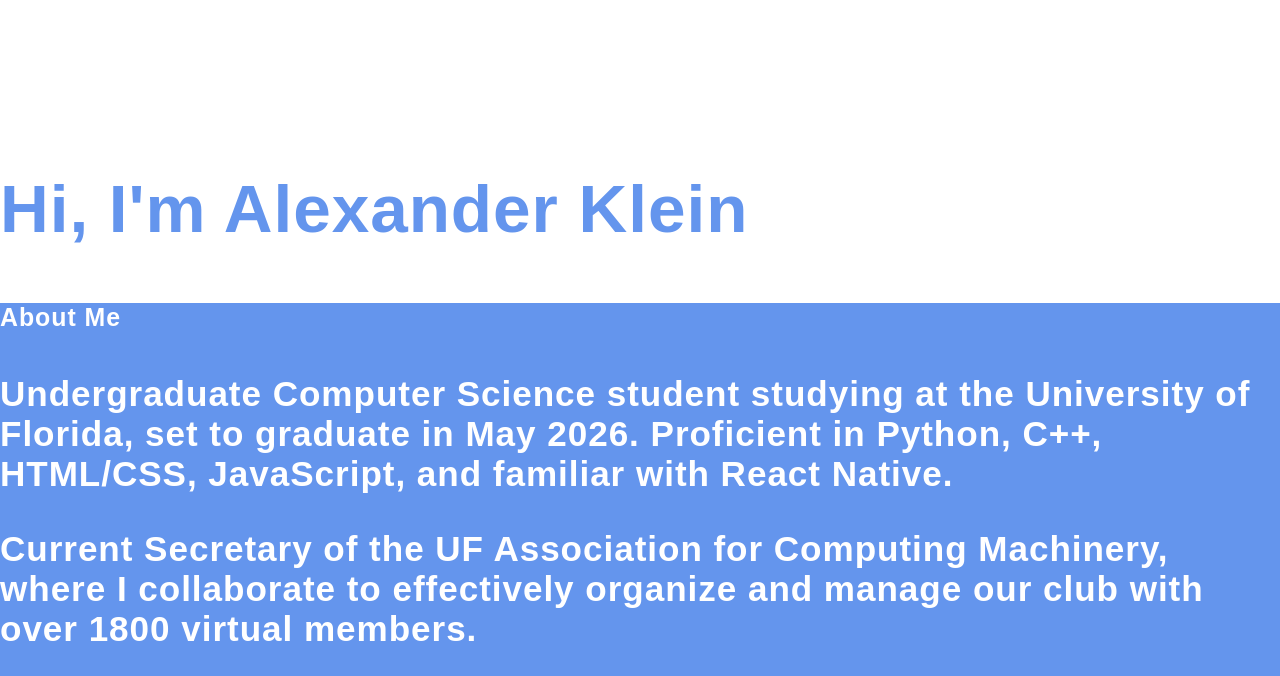
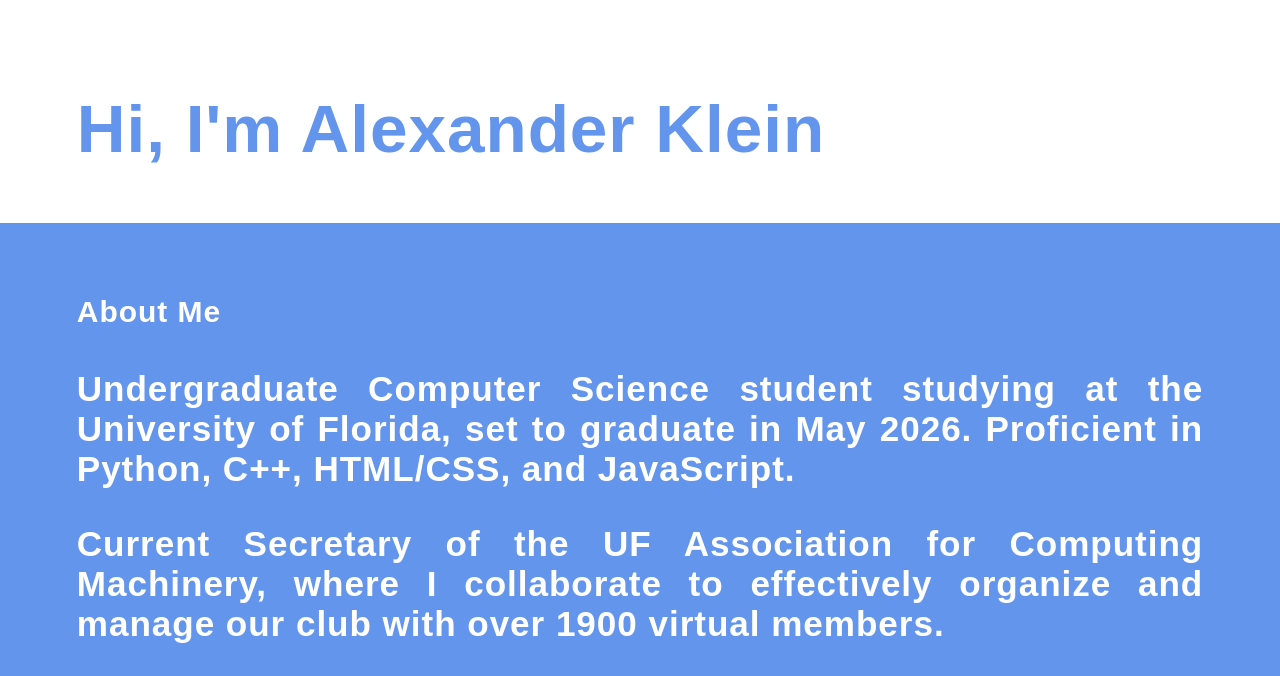
Before and after one commit to a1exanderklein/Portfolio-1.0, a plain HTML site: page index.html in a window 1280 px wide. Shown: the part 86-762 px from the top of the page. Drawn offline with Linux system fonts and the light colour scheme.

Commit message:
Home Screen UI Update

```diff
--- a/index.html
+++ b/index.html
@@ -30,16 +30,18 @@
                 <h1>Hi, I'm Alexander Klein</h1>
             </div>
             <div id="about">
-                <h5 style="margin-top: 5vh;">About Me</h5>
+                <body id="about-text">
+                    <h4>About Me</h4>
                     <h3>
-                    Undergraduate Computer Science student studying at the University of Florida, set to graduate in May 2026. Proficient in Python, C++, HTML/CSS, JavaScript, and familiar with React Native.
+                        Undergraduate Computer Science student studying at the University of Florida, set to graduate in May 2026. Proficient in Python, C++, HTML/CSS, and JavaScript.
                     </h3>
                     <h3>
-                    Current Secretary of the UF Association for Computing Machinery, where I collaborate to effectively organize and manage our club with over 1800 virtual members.
+                        Current Secretary of the UF Association for Computing Machinery, where I collaborate to effectively organize and manage our club with over 1900 virtual members.
                     </h3>
                     <h3>
                         Passionate about software engineering and continuous learning. Seeking software engineering opportunities to make an impact through innovative solutions and expand my knowledge.
                     </h3>
+                </body>
             </div>
 
         </section>
--- a/style.css
+++ b/style.css
@@ -148,16 +148,23 @@
 }
 
 #heading-name {
-    margin-top: 20vh;
+    padding-left: 6vw;
+    padding-right: 6vw;
+    margin-top: 10vh;
     justify-content: space-around;
     font-size: 45px;
     color: cornflowerblue;
 }
 
 #about {
-    top: 10vh;
-    width: 100vw;
+    background-color: cornflowerblue;
+    padding: 4vh 6vw;
+}
+
+#about-text {
     color: white;
     font-size: 30px;
-    background-color: cornflowerblue;
+    text-align: justify;
+    overflow-wrap: break-word;
+    max-width: 100%;
 }
```
Lines whose indentation alone changed are shown as unchanged.
